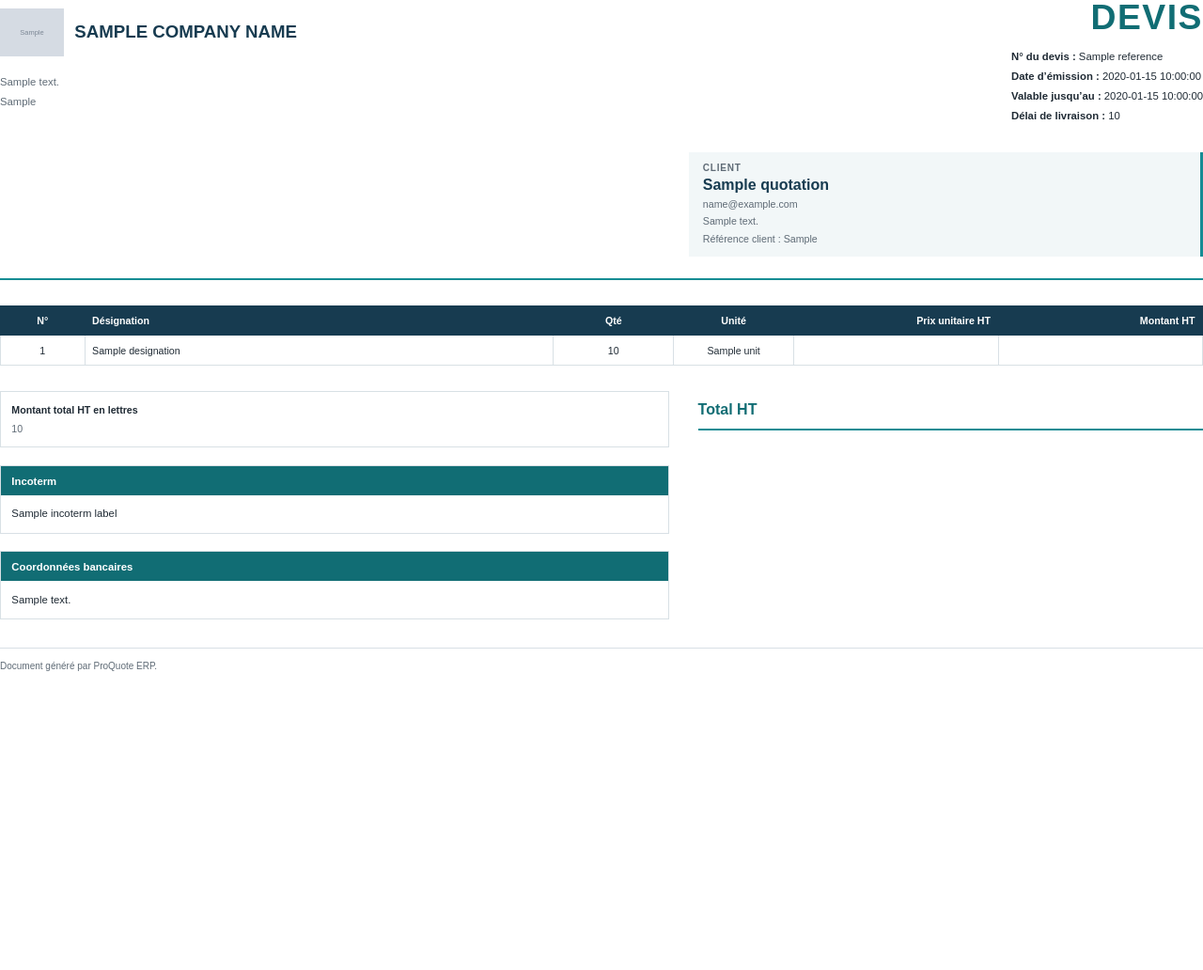
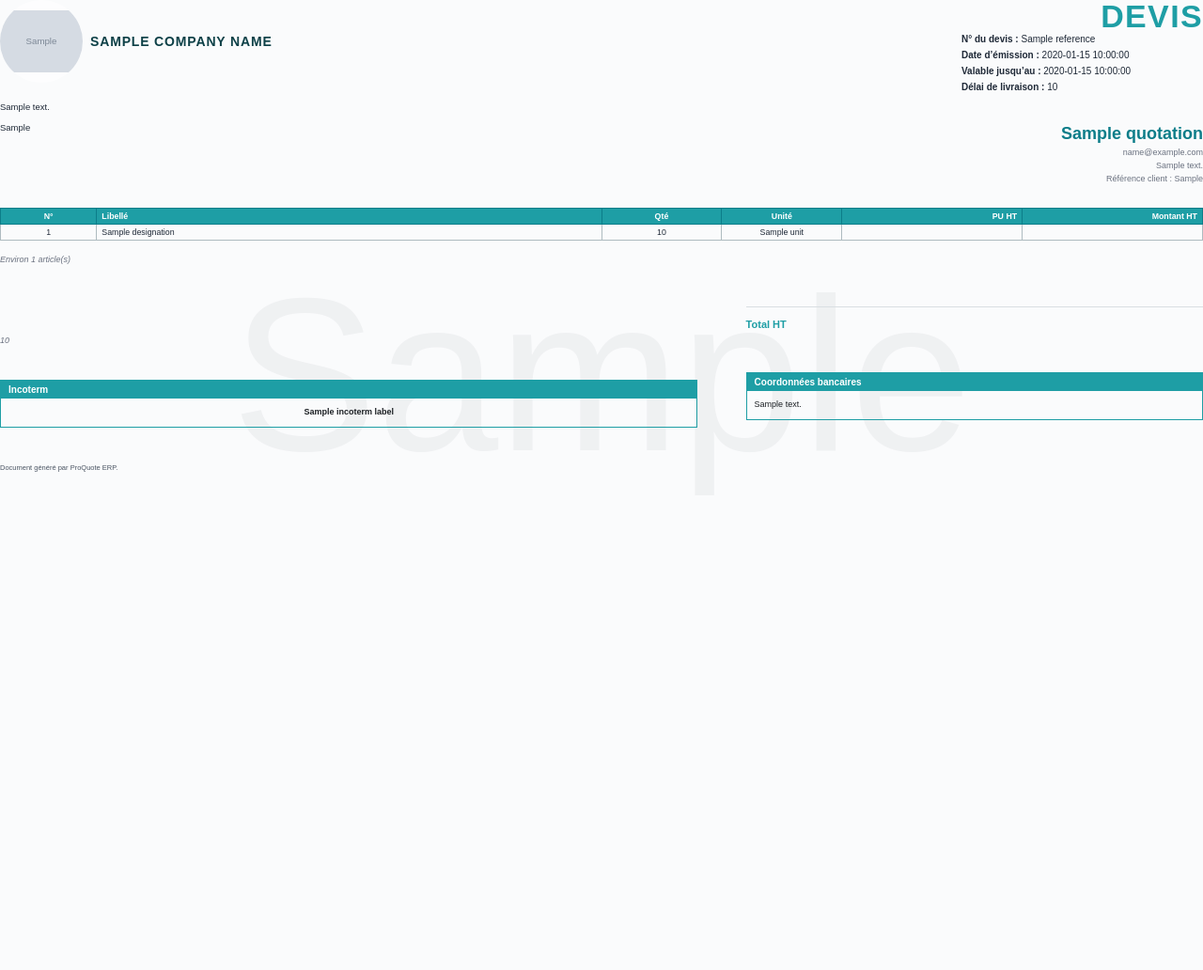
Before and after one commit to ZANA-JB/proquote-erp, a Python web app: template Backend/app/templates/quotation_pdf.html in a window 1280 px wide. Shown: the whole page at 94% size. Before the commit the page ends 714 px from the top, so only its background shows below. Run offline with Jinja, Linux system fonts and the light colour scheme; the template is opened without the code that fills it: most values are stand-ins (such as "Sample title", 1, 10 or a date in 2020); grey boxes marked "Sample" are stand-in pictures.

Commit message:
fix: restore quotation PDF visual structure
Restore the established quotation layout and company watermark while keeping totals data-driven; add logo rendering regression coverage.

Co-authored-by: Copilot <223556219+Copilot@users.noreply.github.com>

```diff
--- a/Backend/app/templates/quotation_pdf.html
+++ b/Backend/app/templates/quotation_pdf.html
@@ -7,7 +7,7 @@
     <style>
       @page {
         size: A4;
-        margin: 12mm 13mm 16mm;
+        margin: 10mm 10mm 14mm;
 
         @bottom-right {
           content: "Page " counter(page) " / " counter(pages);
@@ -17,13 +17,12 @@
       }
 
       :root {
-        --teal: #168c94;
-        --teal-dark: #116d74;
-        --navy: #173b50;
-        --text: #202b35;
-        --muted: #5f6b76;
-        --line: #d8e0e5;
-        --soft: #f2f7f8;
+        --line: #d9dfe2;
+        --teal: #1e9ea5;
+        --teal-dark: #0c7d89;
+        --navy: #0d4047;
+        --text: #1f2937;
+        --muted: #6b7280;
       }
 
       * {
@@ -37,11 +36,31 @@
         color: var(--text);
         background: #fff;
         font-family: Arial, Helvetica, sans-serif;
-        font-size: 9pt;
+        font-size: 9px;
       }
 
       .a4-page {
+        position: relative;
         width: 100%;
+        min-height: 273mm;
+        padding: 0;
+      }
+
+      .content {
+        position: relative;
+        z-index: 1;
+      }
+
+      .watermark {
+        position: fixed;
+        top: 50%;
+        left: 50%;
+        z-index: 0;
+        width: 165%;
+        max-width: 175%;
+        opacity: 0.12;
+        transform: translate(-50%, -50%);
+        pointer-events: none;
       }
 
       .header {
@@ -49,8 +68,7 @@
         justify-content: space-between;
         align-items: flex-start;
         gap: 12mm;
-        padding-bottom: 6mm;
-        border-bottom: 2px solid var(--teal);
+        margin-bottom: 7mm;
       }
 
       .company-block,
@@ -59,101 +77,90 @@
       }
 
       .company-block {
-        width: 54%;
+        width: 48%;
       }
 
       .company-brand {
         display: flex;
         align-items: center;
-        gap: 3mm;
-        margin-bottom: 3mm;
+        gap: 8px;
+        margin-bottom: 5mm;
       }
 
       .company-logo {
-        width: 18mm;
-        height: 18mm;
+        width: 88px;
+        height: 88px;
         object-fit: contain;
+        border-radius: 50%;
+        background: rgba(255, 255, 255, 0.6);
       }
 
       .brand-name {
+        font-weight: 700;
+        font-size: 14px;
+        letter-spacing: 0.06em;
         color: var(--navy);
-        font-size: 14pt;
-        line-height: 1.2;
-        font-weight: 700;
-        overflow-wrap: anywhere;
+        text-transform: uppercase;
       }
 
       .company-details {
-        color: var(--muted);
-        font-size: 8.5pt;
-        line-height: 1.45;
-        overflow-wrap: anywhere;
+        font-size: 9.5px;
+        line-height: 1.5;
+        color: #1f2937;
       }
 
       .company-details p {
-        margin: 1mm 0 0;
+        margin: 0 0 2mm;
       }
 
       .right-block {
-        width: 43%;
+        width: 42%;
         text-align: right;
       }
 
       .title {
-        margin: 0 0 4mm;
-        color: var(--teal-dark);
-        font-size: 28pt;
+        margin: 0;
+        color: var(--teal);
+        font-size: 34px;
         line-height: 1;
+        font-weight: 800;
         letter-spacing: 0.04em;
       }
 
       .quote-meta {
         display: inline-block;
-        max-width: 100%;
+        width: 100%;
+        max-width: 68mm;
+        font-size: 10px;
+        line-height: 1.5;
         text-align: left;
-        font-size: 8.5pt;
-        line-height: 1.5;
       }
 
       .quote-meta p {
-        margin: 0 0 1mm;
+        margin: 0 0 2px;
       }
 
       .client-block {
-        margin: 7mm 0 0 auto;
-        padding: 3mm 4mm;
-        max-width: 100%;
-        border-right: 3px solid var(--teal);
-        background: var(--soft);
-        text-align: left;
-        overflow-wrap: anywhere;
-      }
-
-      .client-label {
-        margin: 0 0 1mm;
-        color: var(--muted);
-        font-size: 7.5pt;
-        font-weight: 700;
-        letter-spacing: 0.08em;
-        text-transform: uppercase;
+        margin-top: 8mm;
+        text-align: right;
+        font-size: 10px;
       }
 
       .client-name {
         margin: 0;
-        color: var(--navy);
-        font-size: 12pt;
+        color: var(--teal-dark);
+        font-size: 18px;
         font-weight: 700;
       }
 
       .client-detail {
         margin: 1mm 0 0;
         color: var(--muted);
-        font-size: 8pt;
-        line-height: 1.4;
+        font-size: 9px;
       }
 
       main {
-        margin-top: 7mm;
+        margin-top: 0;
       }
 
       table {
@@ -172,26 +179,26 @@
 
       th,
       td {
-        padding: 2.5mm 2mm;
-        border: 1px solid var(--line);
+        padding: 3px 5px;
+        border: 1px solid #aebbc0;
         vertical-align: top;
-        font-size: 8pt;
+        font-size: 8.8px;
       }
 
       th {
         color: #fff;
-        background: var(--navy);
-        border-color: var(--navy);
+        background: var(--teal);
+        border-color: var(--teal-dark);
         font-weight: 700;
         text-align: left;
       }
 
-      .column-number { width: 7%; }
-      .column-description { width: 39%; }
+      .column-number { width: 8%; }
+      .column-description { width: 42%; }
       .column-quantity { width: 10%; }
       .column-unit { width: 10%; }
-      .column-unit-price { width: 17%; }
-      .column-line-total { width: 17%; }
+      .column-unit-price { width: 15%; }
+      .column-line-total { width: 15%; }
 
       .cell-number,
       .cell-quantity,
@@ -215,14 +222,15 @@
       }
 
       tbody tr:nth-child(even) {
-        background: #f8fafb;
+        background: rgba(30, 158, 165, 0.02);
       }
 
       .document-summary {
         display: flex;
         align-items: flex-start;
-        gap: 8mm;
-        margin-top: 7mm;
+        justify-content: space-between;
+        gap: 12mm;
+        margin-top: 12mm;
         break-inside: avoid;
       }
 
@@ -232,84 +240,88 @@
       }
 
       .summary-left {
-        width: 57%;
+        width: 58%;
       }
 
       .summary-right {
-        width: 43%;
+        width: 38%;
       }
 
       .amount-in-words {
-        margin: 0;
-        padding: 3mm;
-        border: 1px solid var(--line);
+        margin: 8mm 0 0;
         color: var(--muted);
-        font-size: 8pt;
-        line-height: 1.5;
-        overflow-wrap: anywhere;
-      }
-
-      .amount-in-words strong {
-        display: block;
-        margin-bottom: 1mm;
-        color: var(--text);
+        font-size: 9px;
+        font-style: italic;
       }
 
       .total-row {
         display: flex;
         justify-content: space-between;
+        align-items: center;
         gap: 4mm;
-        padding: 3mm 0;
-        border-bottom: 1px solid var(--line);
-        font-size: 10pt;
+        padding: 2mm 0;
+        font-size: 10px;
       }
 
       .total-row strong {
-        color: var(--navy);
+        color: #1b1f23;
         text-align: right;
       }
 
       .total-row--grand {
-        border-bottom: 2px solid var(--teal);
-        color: var(--teal-dark);
-        font-size: 12pt;
+        padding-top: 3mm;
+        border-top: 1px solid var(--line);
+        color: var(--teal);
+        font-size: 11px;
         font-weight: 700;
       }
 
       .detail-card {
-        margin-top: 5mm;
-        border: 1px solid var(--line);
+        margin-top: 10mm;
+        border: 1px solid var(--teal);
         break-inside: avoid;
       }
 
       .detail-card h2 {
         margin: 0;
-        padding: 2.5mm 3mm;
+        padding: 4px 8px;
         color: #fff;
-        background: var(--teal-dark);
-        font-size: 8.5pt;
+        background: var(--teal);
+        font-size: 10px;
       }
 
       .detail-card p {
         margin: 0;
-        padding: 3mm;
-        font-size: 8.5pt;
+        padding: 8px;
+        font-size: 9px;
         line-height: 1.5;
+        color: #1b1f23;
         overflow-wrap: anywhere;
       }
 
+      .detail-card--incoterm p {
+        text-align: center;
+        font-weight: 700;
+      }
+
       .document-footer {
-        margin-top: 8mm;
-        padding-top: 3mm;
-        border-top: 1px solid var(--line);
+        margin-top: 10mm;
+        color: #4b5563;
+        font-size: 7.5px;
+        line-height: 1.4;
+      }
+
+      .summary-note {
+        margin-top: 4mm;
         color: var(--muted);
-        font-size: 7.5pt;
-        line-height: 1.4;
+        font-size: 9px;
+        font-style: italic;
       }
     </style>
   </head>
   <body>
     <article class="a4-page">
+      <div class="content">
       <header class="header">
         <section class="company-block" aria-label="Entreprise émettrice">
           <div class="company-brand">
@@ -347,7 +359,6 @@
             {% endif %}
           </div>
           <div class="client-block">
-            <p class="client-label">Client</p>
             <p class="client-name">{{ quotation.client_name }}</p>
             {% if quotation.client_email %}
               <p class="client-detail">{{ quotation.client_email }}</p>
@@ -375,10 +386,10 @@
           <thead>
             <tr>
               <th class="cell-number">N°</th>
-              <th>Désignation</th>
+              <th>Libellé</th>
               <th class="cell-quantity">Qté</th>
               <th class="cell-unit">Unité</th>
-              <th class="cell-money">Prix unitaire HT</th>
+              <th class="cell-money">PU HT</th>
               <th class="cell-money">Montant HT</th>
             </tr>
           </thead>
@@ -395,23 +406,17 @@
             {% endfor %}
           </tbody>
         </table>
+        <p class="summary-note">Environ {{ quotation.articles | length }} article(s)</p>
 
         <section class="document-summary" aria-label="Récapitulatif du devis">
           <div class="summary-left">
             <p class="amount-in-words">
-              <strong>Montant total HT en lettres</strong>
               {{ amount_in_words }}
             </p>
             {% if incoterm_label %}
-              <section class="detail-card">
+              <section class="detail-card detail-card--incoterm">
                 <h2>Incoterm</h2>
                 <p>{{ incoterm_label }}</p>
-              </section>
-            {% endif %}
-            {% if company_bank_details %}
-              <section class="detail-card">
-                <h2>Coordonnées bancaires</h2>
-                <p>{{ company_bank_details | replace('\n', '<br/>') | safe }}</p>
               </section>
             {% endif %}
           </div>
@@ -420,6 +425,12 @@
               <span>Total HT</span>
               <strong>{{ format_currency(quotation_total) }}</strong>
             </div>
+            {% if company_bank_details %}
+              <section class="detail-card">
+                <h2>Coordonnées bancaires</h2>
+                <p>{{ company_bank_details | replace('\n', '<br/>') | safe }}</p>
+              </section>
+            {% endif %}
           </div>
         </section>
       </main>
@@ -427,6 +438,10 @@
       <footer class="document-footer">
         Document généré par ProQuote ERP.
       </footer>
+      </div>
     </article>
+    {% if company_logo_url %}
+      <img class="watermark" alt="" aria-hidden="true" src="{{ company_logo_url }}" />
+    {% endif %}
   </body>
 </html>
```
Also changed, not shown: Backend/tests/test_pdf_rendering.py (+31 -3 lines).
